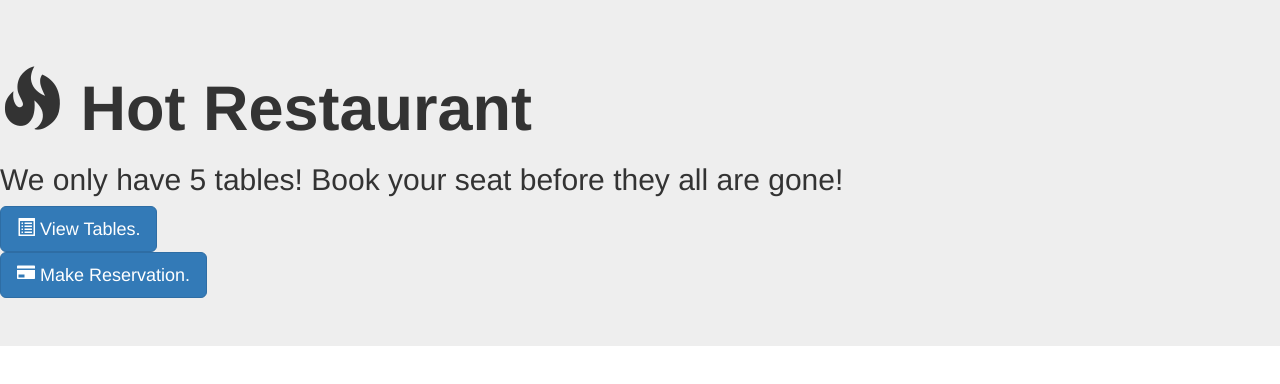
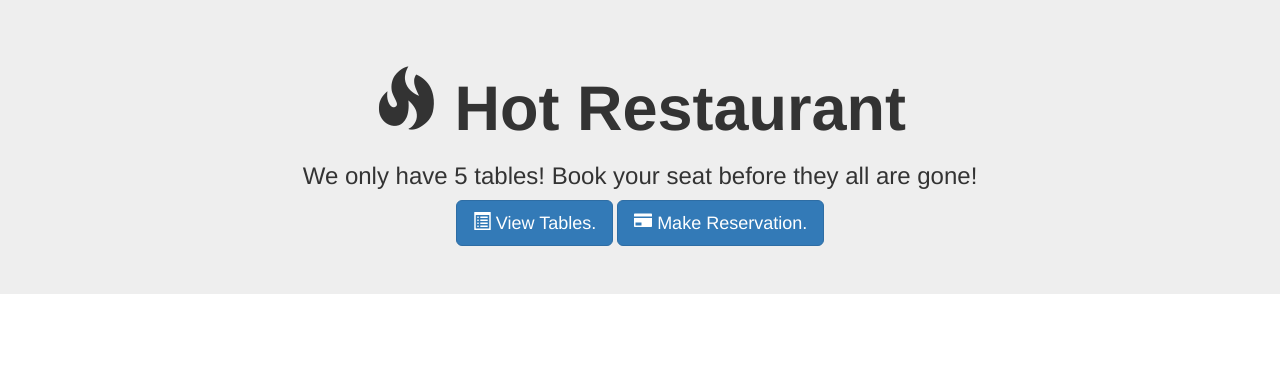
Before and after one commit to aldo-sanchez/hot-restaurant-activity, a website: page index.html in a window 1280 px wide. Drawn offline with nearby package versions, Linux system fonts and the light colour scheme.

```diff
--- a/index.html
+++ b/index.html
@@ -21,22 +21,20 @@
 	<h2>
 		We only have 5 tables! Book your seat before they all are gone!
 	</h2>
- 	<div>
+ 	<div class="text-center">
  		<a class="btn btn-primary btn-lg" href="tables.html" role="button">
  			<span class="glyphicon glyphicon-list-alt">
 
  			</span>
  				View Tables.
  		</a>
- 	</div>
- 	<div>
-		<a class="btn btn-primary btn-lg" href="reservations.html" role="button">
+ 		<a class="btn btn-primary btn-lg" href="reservations.html" role="button">
  			<span class="glyphicon glyphicon-credit-card">
 
 			</span>
 				Make Reservation.
  		</a>
-	</div>
+ 	</div>
 </div>
 
 </body>
--- a/style.css
+++ b/style.css
@@ -1,4 +1,10 @@
 h1{
 	font-weight: bold;
 	font-size: 28px;
+	text-align: center;
 }
+
+h2{
+	font-size: 24px;
+	text-align: center;
+}
```
Also changed, not shown: reservations.html (+3 -5 lines).
